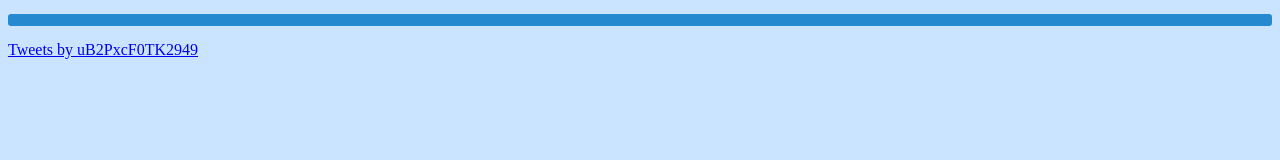
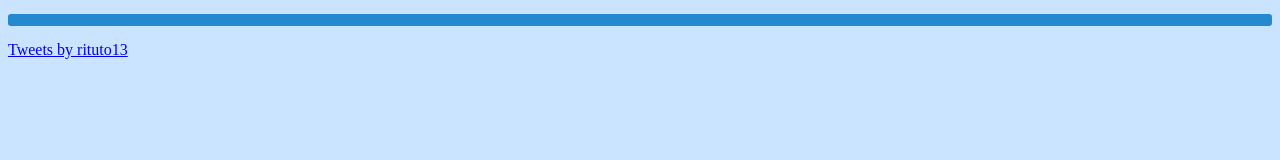
Before and after one commit to RITUTO/bunlist, a plain HTML site: page home.html in a window 1280 px wide. Drawn offline with Linux system fonts and the light colour scheme.

Commit message:
Update home.html

```diff
--- a/home.html
+++ b/home.html
@@ -77,7 +77,6 @@
     text-decoration: none;
 }
     </style>
-<a class="twitter-timeline" href="https://twitter.com/uB2PxcF0TK2949?ref_src=twsrc%5Etfw">Tweets by uB2PxcF0TK2949</a> <script async src="https://platform.twitter.com/widgets.js" charset="utf-8"></script>
-   </script>
+<a class="twitter-timeline" href="https://twitter.com/rituto13?ref_src=twsrc%5Etfw">Tweets by rituto13</a> <script async src="https://platform.twitter.com/widgets.js" charset="utf-8"></script>   </script>
 </body>
 </html>
```
